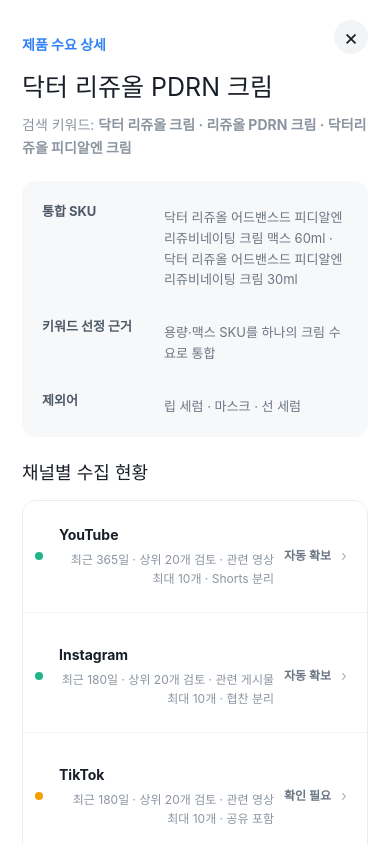
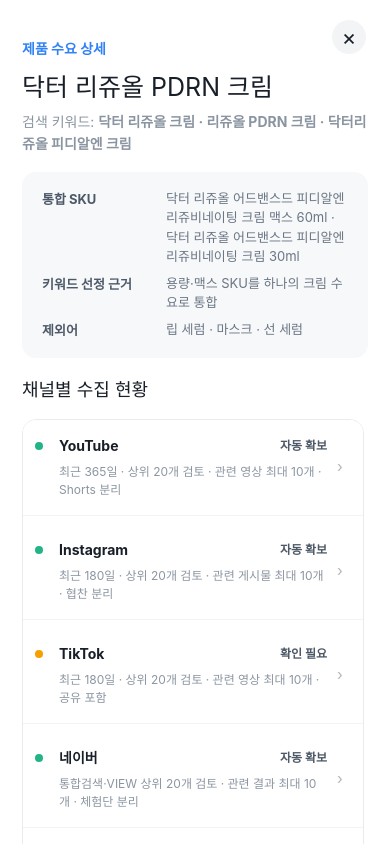
Before and after one commit to yeohj0710/beauty-pharmacy-demand, a Next.js app: page / in a window 390 px wide. Both pictures are taken after a click on the element 210 px from the left and 861 px from the top of the page. Shown: the part 439-1283 px from the top of the page. Built offline with nearby package versions, Linux system fonts and the light colour scheme.

Commit message:
Align modal columns and contain scrolling

```diff
--- a/app/globals.css
+++ b/app/globals.css
@@ -1991,3 +1991,144 @@
     font-size: 12px;
   }
 }
+
+/* Product modal: fixed intro, aligned channel columns, one scroll surface. */
+.product-drawer {
+  display: flex;
+  flex-direction: column;
+  padding: 0;
+  overflow: hidden;
+}
+.product-drawer .close {
+  top: 20px;
+  right: 24px;
+  z-index: 2;
+}
+.drawer-intro {
+  flex: 0 0 auto;
+  padding: 34px 56px 14px;
+  background: #fff;
+}
+.drawer-intro h2 {
+  font-size: 32px;
+  line-height: 1.3;
+  margin: 10px 52px 8px 0;
+}
+.drawer-intro > p {
+  margin: 0;
+  color: #8b95a1;
+  font-size: 16px;
+  line-height: 1.6;
+}
+.drawer-scroll {
+  min-height: 0;
+  overflow-y: auto;
+  overscroll-behavior: contain;
+  scrollbar-gutter: stable;
+  scrollbar-width: thin;
+  scrollbar-color: #c9ced6 transparent;
+  padding: 0 48px 46px 56px;
+}
+.drawer-scroll::-webkit-scrollbar {
+  width: 7px;
+}
+.drawer-scroll::-webkit-scrollbar-track {
+  background: transparent;
+}
+.drawer-scroll::-webkit-scrollbar-thumb {
+  background: #c9ced6;
+  border-radius: 999px;
+  border: 2px solid #fff;
+}
+.product-drawer .drawer-heading {
+  margin: 0 0 16px;
+}
+.product-drawer .entity-rule {
+  margin: 16px 0 0;
+  padding: 17px 20px;
+  gap: 7px 20px;
+}
+.product-drawer .entity-rule p {
+  margin: 0;
+  line-height: 1.5;
+}
+.product-drawer .evidence-list {
+  margin-top: 0;
+}
+.product-drawer .evidence-list button {
+  grid-template-columns: 16px 150px minmax(0, 1fr) 104px 16px;
+  gap: 14px;
+  min-height: 68px;
+  padding: 13px 18px;
+  align-items: center;
+}
+.product-drawer .evidence-list b,
+.product-drawer .evidence-list small,
+.product-drawer .evidence-list button > strong {
+  margin: 0;
+  align-self: center;
+}
+.product-drawer .evidence-list b {
+  font-size: 16px;
+}
+.product-drawer .evidence-list small {
+  color: #8b95a1;
+  font-size: 14px;
+  line-height: 1.5;
+  text-align: left;
+}
+.product-drawer .evidence-list button > strong {
+  color: #4e5968;
+  font-size: 14px;
+  text-align: left;
+  white-space: nowrap;
+}
+.product-drawer .score-lock {
+  margin-bottom: 0;
+}
+
+@media (max-width: 760px) {
+  .drawer-intro {
+    padding: 38px 22px 18px;
+  }
+  .drawer-intro h2 {
+    font-size: 25px;
+    margin-right: 44px;
+  }
+  .drawer-intro > p {
+    font-size: 14px;
+  }
+  .drawer-scroll {
+    padding: 0 16px 38px 22px;
+  }
+  .product-drawer .evidence-list button {
+    grid-template-columns: 14px minmax(0, 1fr) auto 14px;
+    grid-template-rows: auto auto;
+    gap: 5px 10px;
+    min-height: 96px;
+    padding: 15px 12px;
+  }
+  .product-drawer .evidence-list .status-dot {
+    grid-column: 1;
+    grid-row: 1;
+  }
+  .product-drawer .evidence-list b {
+    grid-column: 2;
+    grid-row: 1;
+    font-size: 14px;
+  }
+  .product-drawer .evidence-list small {
+    grid-column: 2 / 4;
+    grid-row: 2;
+    font-size: 12px;
+  }
+  .product-drawer .evidence-list button > strong {
+    grid-column: 3;
+    grid-row: 1;
+    font-size: 12px;
+  }
+  .product-drawer .evidence-list button > i {
+    grid-column: 4;
+    grid-row: 1 / 3;
+  }
+}
--- a/app/page.tsx
+++ b/app/page.tsx
@@ -280,7 +280,7 @@
   return (
     <div className="drawer-backdrop" onClick={onClose}>
       <aside
-        className="drawer"
+        className="drawer product-drawer"
         onClick={(e) => e.stopPropagation()}
         role="dialog"
         aria-modal="true"
@@ -288,6 +288,7 @@
         <button className="close" onClick={onClose}>
           ×
         </button>
+        <div className="drawer-intro">
           <span className="drawer-rank">제품 수요 상세</span>
           <h2>{signal.name}</h2>
           <p>
@@ -301,6 +302,8 @@
             <b>제외어</b>
             <p>{signal.exclude.join(" · ")}</p>
           </div>
+        </div>
+        <div className="drawer-scroll">
           <h3 className="drawer-heading">채널별 수집 현황</h3>
           <div className="evidence-list">
             {platforms.map((p) => {
@@ -308,10 +311,8 @@
               return (
                 <button key={p.id} onClick={() => onOpen(p.id)}>
                   <span className={`status-dot ${st}`} />
-                <div>
                   <b>{p.name}</b>
                   <small>{p.rule}</small>
-                </div>
                   <strong>
                     {st === "auto"
                       ? "자동 확보"
@@ -330,6 +331,7 @@
               채널별 근거가 모이면 제품의 온라인 관심 흐름을 한눈에 비교할 수
               있습니다.
             </p>
+          </div>
         </div>
       </aside>
     </div>
@@ -852,6 +854,15 @@
   } | null>(null);
   const [selectedProduct, setSelectedProduct] = useState<Signal | null>(null);
   useEffect(() => {
+    const modalOpen = Boolean(selectedProduct || open);
+    if (!modalOpen) return;
+    const previousOverflow = document.body.style.overflow;
+    document.body.style.overflow = "hidden";
+    return () => {
+      document.body.style.overflow = previousOverflow;
+    };
+  }, [selectedProduct, open]);
+  useEffect(() => {
     try {
       setManual(
         JSON.parse(localStorage.getItem("demand-manual-records") || "{}"),
```
Lines whose indentation alone changed are shown as unchanged.
